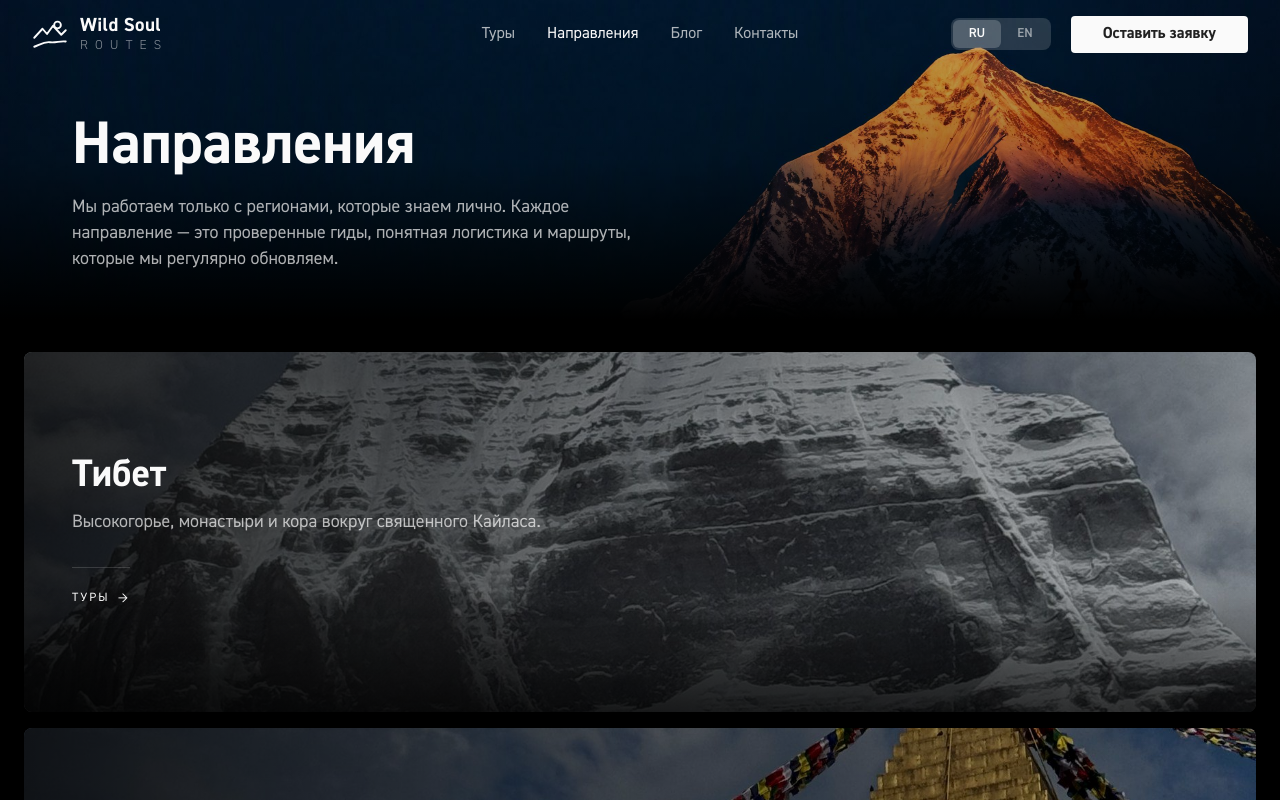
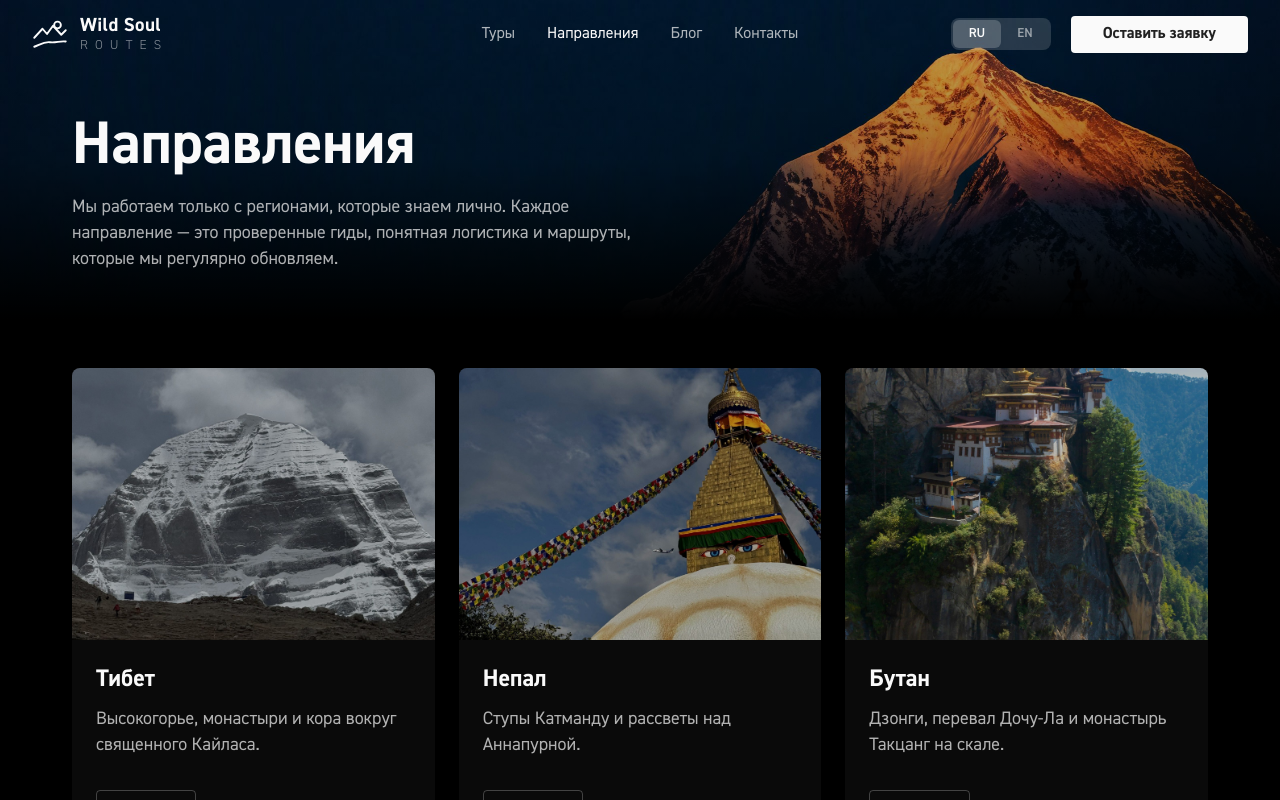
Before and after one commit to fifulina-uxui/wild-soul-routes, a React (Vite) app: page /directions in a window 1280 px wide. Shown: the top 800 px of the page. Built offline with nearby package versions, Linux system fonts and the light colour scheme.

Commit message:
Directions page: 3-column cards with photo, description and outlined Tours button

```diff
--- a/src/pages/DirectionsPage.tsx
+++ b/src/pages/DirectionsPage.tsx
@@ -30,36 +30,33 @@ export default function DirectionsPage() {
         </div>
       </section>
 
-      {/* Карточки стран с фото */}
-      <div className="flex flex-col gap-4 px-4 pt-8 md:px-6">
+      {/* Карточки стран с фото — 3 в ряд */}
+      <div className="mx-auto grid w-full max-w-[1200px] grid-cols-1 gap-6 px-5 pt-12 sm:grid-cols-2 md:px-8 lg:grid-cols-3">
         {t.directionsPage.cards.map((card) => (
           <Reveal key={card.country}>
             <Link
               to={`/tours?c=${encodeURIComponent(card.country)}`}
-              className="group relative block min-h-[45vh] overflow-hidden rounded-[8px]"
+              className="group flex h-full flex-col overflow-hidden rounded-[8px] bg-[rgb(255_255_255/4%)]"
             >
+              <div className="relative aspect-[4/3] overflow-hidden">
                 <img
                   src={asset(card.image)}
                   alt={card.country}
                   loading="lazy"
                   className="absolute inset-0 h-full w-full object-cover transition-transform duration-700 group-hover:scale-[1.02]"
                 />
-              <div className="absolute inset-0 bg-gradient-to-r from-black/75 via-black/30 to-transparent" />
-              <div className="absolute inset-x-0 bottom-0 h-32 bg-gradient-to-t from-black/70 to-transparent" />
-
-              <div className="relative z-10 mx-auto flex h-full min-h-[45vh] w-full max-w-[1200px] items-center px-5 py-14 md:px-8">
-                <div className="w-full">
-                  <h2 className="text-[clamp(28px,3vw,44px)] font-bold leading-[1.08] text-[#fafafa]">
+              </div>
+              <div className="flex flex-1 flex-col p-6">
+                <h2 className="text-[24px] font-bold leading-[30px] text-[#fafafa]">
                   {card.country}
                 </h2>
-                  <p className="mt-3 max-w-[560px] text-[18px] leading-[26px] text-[rgb(250_250_250/70%)]">
+                <p className="mt-3 text-[18px] leading-[26px] text-[rgb(250_250_250/70%)]">
                   {card.text}
                 </p>
-                  <p className="mt-8 inline-flex items-center gap-2 border-t border-[rgb(255_255_255/15%)] pt-5 text-[12px] uppercase leading-5 tracking-[0.17em] text-[#fafafa]">
+                <div className="mt-8 flex-1" />
+                <span className="inline-flex min-h-[36.5px] w-fit items-center justify-center rounded-[4px] border border-[rgb(255_255_255/23%)] px-8 py-[6px] text-[16px] font-bold leading-[24.5px] text-[#fafafa] transition-colors duration-200 group-hover:border-[#fafafa]">
                   {t.nav.find((n) => n.href === '/tours')?.label}
-                    <span className="transition-transform duration-200 group-hover:translate-x-1">→</span>
-                  </p>
-                </div>
+                </span>
               </div>
             </Link>
           </Reveal>
```
Lines whose indentation alone changed are shown as unchanged.
